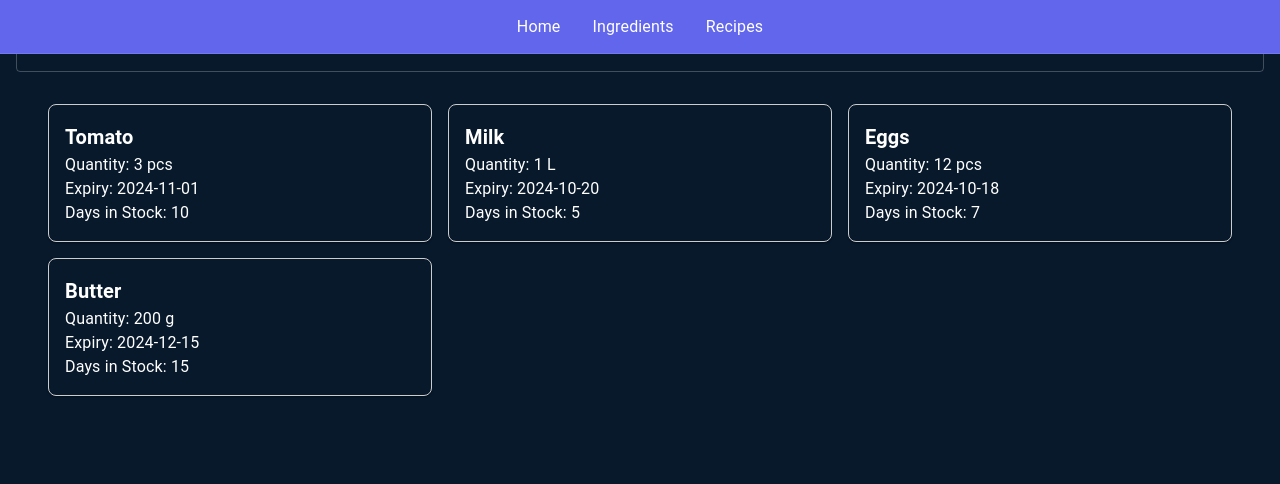
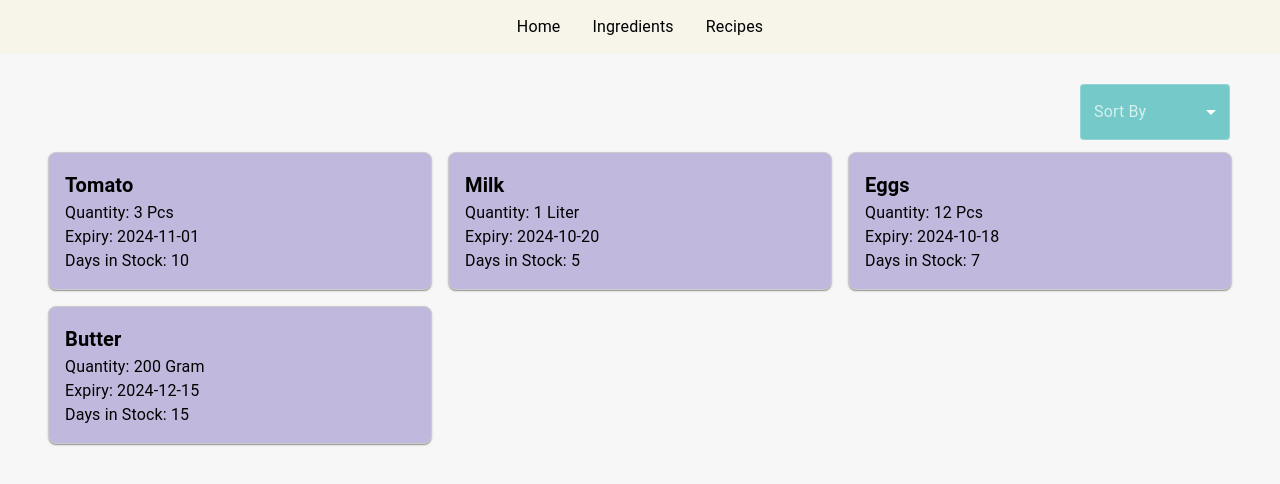
Before and after one commit to Theismol/P5-Food-Recognition, a React (Create React App) app in the folder frontend/: page /ingredients in a window 1280 px wide. Shown: the top 484 px of the page. Built offline with nearby package versions, Linux system fonts and the light colour scheme.

Commit message:
changed theme and made sortable

```diff
--- a/frontend/src/App.js
+++ b/frontend/src/App.js
@@ -6,18 +6,53 @@ import { Routes, Route } from "react-router-dom";
 import { ThemeProvider, createTheme } from '@mui/material/styles';
 import CssBaseline from '@mui/material/CssBaseline';
 
-
 const darkTheme = createTheme({
   palette: {
     mode: 'dark',
     primary: {
-          main: '#1769aa', // Adjust as needed
-          contrastText: '#fff', // Button text color
+      main: '#C0B9DD',
+      contrastText: '#000000', // Default text color
     },
     background: {
-          default: '#08192c', // Default background color for dark mode
-          paper: '#6166ed', // Paper background color
-          input: '#fff', // Input background color
+      default: '#F7F7F8',
+      paper: '#F7F4EA',
+    },
+  },
+  components: {
+    MuiButton: {
+      styleOverrides: {
+        root: {
+          color: '#000000', // Ensures button text is black
+        },
+      },
+    },
+    MuiListItemText: {
+      styleOverrides: {
+        primary: {
+          color: '#000000', // Ensures ListItemText in the drawer is black
+        },
+      },
+    },
+    MuiMenu: {
+      styleOverrides: {
+        paper: {
+          backgroundColor: '#75c9c8', // Background color for dropdown menu
+        },
+      },
+    },
+    MuiMenuItem: {
+      styleOverrides: {
+        root: {
+          color: '#000000', // Text color for each item in the dropdown menu
+        },
+      },
+    },
+    MuiSelect: {
+      styleOverrides: {
+        root: {
+          color: '#000000', // Default text color for Select
+        },
+      },
     },
   },
 });
@@ -31,9 +66,7 @@ function App() {
         <Route path="/recipes" element={<Recipes />} />
         <Route path="/ingredients" element={<Ingredients />} />
       </Routes>
-
     </ThemeProvider>
-
   );
 }
 
--- a/frontend/src/pages/home/Home.js
+++ b/frontend/src/pages/home/Home.js
@@ -5,10 +5,17 @@ import Drawer from '@mui/material/Drawer';
 import List from '@mui/material/List';
 import ListItem from '@mui/material/ListItem';
 import ListItemText from '@mui/material/ListItemText';
+import { useNavigate } from 'react-router-dom';
+
 
 const drawerHeight = 54; // Adjust the height as needed
 
 function Home() {
+  const navigate = useNavigate(); // useNavigate hook for navigation
+
+  const handleNavigation = (path) => {
+    navigate(path);
+  };
   return (
     <Box
       sx={{
@@ -53,13 +60,13 @@ function Home() {
           }}
         >
           <List sx={{ display: 'flex' }}>
-            <ListItem button sx={{ cursor: 'pointer' }}>
+            <ListItem button sx={{ cursor: 'pointer' }} onClick={() => handleNavigation('/')}>
               <ListItemText primary="Home" />
             </ListItem>
-            <ListItem button sx={{ cursor: 'pointer' }}>
+            <ListItem button sx={{ cursor: 'pointer' }} onClick={() => handleNavigation('/ingredients')}>
               <ListItemText primary="Ingredients" />
             </ListItem>
-            <ListItem button sx={{ cursor: 'pointer' }}>
+            <ListItem button sx={{ cursor: 'pointer' }} onClick={() => handleNavigation('/recipes')}>
               <ListItemText primary="Recipes" />
             </ListItem>
           </List>
--- a/frontend/src/pages/ingredients/Ingredients.js
+++ b/frontend/src/pages/ingredients/Ingredients.js
@@ -1,6 +1,5 @@
 import * as React from 'react';
 import Box from '@mui/material/Box';
-import Button from '@mui/material/Button';
 import Drawer from '@mui/material/Drawer';
 import List from '@mui/material/List';
 import ListItem from '@mui/material/ListItem';
@@ -11,26 +10,56 @@ import MenuItem from '@mui/material/MenuItem';
 import Select from '@mui/material/Select';
 import Grid from '@mui/material/Grid';
 import Typography from '@mui/material/Typography';
+import { useNavigate } from 'react-router-dom';
+
 
 const drawerHeight = 54; // Adjust the height as needed
 
-const ingredients = [
-    { name: 'Tomato', quantity: '3 pcs', expiry: '2024-11-01', daysInStock: 10 },
-    { name: 'Milk', quantity: '1 L', expiry: '2024-10-20', daysInStock: 5 },
-    { name: 'Eggs', quantity: '12 pcs', expiry: '2024-10-18', daysInStock: 7 },
-    { name: 'Butter', quantity: '200 g', expiry: '2024-12-15', daysInStock: 15 },
+const initialIngredients = [
+  { name: 'Tomato', quantity: 3, unit: 'Pcs', expiry: '2024-11-01', daysInStock: 10 },
+  { name: 'Milk', quantity: 1, unit: 'Liter', expiry: '2024-10-20', daysInStock: 5 },
+  { name: 'Eggs', quantity: 12, unit: 'Pcs', expiry: '2024-10-18', daysInStock: 7 },
+  { name: 'Butter', quantity: 200, unit: 'Gram', expiry: '2024-12-15', daysInStock: 15 },
 ];
 
 function Recipes() {
   const [sortOption, setSortOption] = React.useState('');
+  const [sortedIngredients, setSortedIngredients] = React.useState(initialIngredients);
+  const navigate = useNavigate(); // useNavigate hook for navigation
+
+
+  const handleNavigation = (path) => {
+    navigate(path);
+  };
 
   const handleChange = (event) => {
-        setSortOption(event.target.value);
+    const sortValue = event.target.value;
+    setSortOption(sortValue);
+
+    let sorted = [...initialIngredients];
+    if (sortValue === 'Quantity') {
+      // Sort by quantity in descending order
+      sorted.sort((a, b) => b.quantity - a.quantity);
+    } else if (sortValue === 'Expiry') {
+      // Sort by expiry date in ascending order (nearest expiry first)
+      sorted.sort((a, b) => new Date(a.expiry) - new Date(b.expiry));
+    }
+
+    setSortedIngredients(sorted);
   };
 
   return (
     <Box sx={{ minWidth: 200, margin: 2 }}>
-            <FormControl fullWidth>
+      <FormControl
+        fullWidth
+        sx={{
+          width: 150, // Adjust the width of the dropdown menu
+          position: 'absolute', // Position it absolutely within its parent container
+          right: 50, // Distance from the right edge
+          top: drawerHeight + 30, // Position it below the drawer
+          zIndex: 10,
+        }}
+      >
         <InputLabel id="sort-by-label">Sort By</InputLabel>
         <Select
           labelId="sort-by-label"
@@ -38,22 +67,39 @@ function Recipes() {
           value={sortOption}
           label="Sort By"
           onChange={handleChange}
+          sx={{
+            bgcolor: '#75c9c8', // Background color for the Select component
+            '&.Mui-focused': {
+              bgcolor: '#75c9c8', // Maintain background color when focused
+            },
+            '&:hover': {
+              bgcolor: '#75c9c8', // Maintain background color on hover
+            },
+          }}
+          MenuProps={{
+            PaperProps: {
+              sx: {
+                bgcolor: '#75c9c8', // Background color for dropdown
+              },
+            },
+          }}
         >
           <MenuItem value="Expiry">Expiry</MenuItem>
-                    <MenuItem value="Food group">Food group</MenuItem>
           <MenuItem value="Quantity">Quantity</MenuItem>
         </Select>
       </FormControl>
 
-            <Box sx={{ padding: 4 }}>
+      <Box sx={{ padding: 4, marginTop: 15 }}>
         <Grid container spacing={2}>
-                    {ingredients.map((ingredient, index) => (
+          {sortedIngredients.map((ingredient, index) => (
             <Grid item xs={12} sm={6} md={4} key={index}>
               <Box
                 sx={{
                   border: '1px solid #ccc',
                   borderRadius: 2,
                   padding: 2,
+                  backgroundColor: '#c0b9dd', // Restored background color
+                  color: '#000000', // Ensure text is black
                   boxShadow: 1,
                 }}
               >
@@ -61,7 +107,7 @@ function Recipes() {
                   {ingredient.name}
                 </Typography>
                 <Typography variant="body1">
-                                    Quantity: {ingredient.quantity}
+                  Quantity: {ingredient.quantity} {ingredient.unit}
                 </Typography>
                 <Typography variant="body1">
                   Expiry: {ingredient.expiry}
@@ -93,20 +139,22 @@ function Recipes() {
         <Box
           sx={{
             display: 'flex',
-                        justifyContent: 'center', // Center horizontally
-                        alignItems: 'center', // Center vertically
-                        width: '100%', // Take up the full width of the drawer
-                    }}
+            justifyContent: 'center',
+            alignItems: 'center',
+            width: '100%',
+          }}//
+          //
         >
+
           <List sx={{ display: 'flex' }}>
-                        <ListItem button sx={{ cursor: 'pointer' }}>
-                            <ListItemText primary="Home" />
+            <ListItem button sx={{ cursor: 'pointer' }} onClick={() => handleNavigation('/')}>
+              <ListItemText primary="Home" sx={{ color: '#000000' }} />
             </ListItem>
-                        <ListItem button sx={{ cursor: 'pointer' }}>
-                            <ListItemText primary="Ingredients" />
+            <ListItem button sx={{ cursor: 'pointer' }} onClick={() => handleNavigation('/ingredients')}>
+              <ListItemText primary="Ingredients" sx={{ color: '#000000' }} />
             </ListItem>
-                        <ListItem button sx={{ cursor: 'pointer' }}>
-                            <ListItemText primary="Recipes" />
+            <ListItem button sx={{ cursor: 'pointer' }} onClick={() => handleNavigation('/recipes')}>
+              <ListItemText primary="Recipes" sx={{ color: '#000000' }} />
             </ListItem>
           </List>
         </Box>
--- a/frontend/src/pages/recipes/Recipes.js
+++ b/frontend/src/pages/recipes/Recipes.js
@@ -1,6 +1,5 @@
 import * as React from 'react';
 import Box from '@mui/material/Box';
-import Button from '@mui/material/Button';
 import Drawer from '@mui/material/Drawer';
 import List from '@mui/material/List';
 import ListItem from '@mui/material/ListItem';
@@ -9,42 +8,29 @@ import FormControl from '@mui/material/FormControl';
 import InputLabel from '@mui/material/InputLabel';
 import MenuItem from '@mui/material/MenuItem';
 import Select from '@mui/material/Select';
+import { useNavigate } from 'react-router-dom';
 
 const drawerHeight = 54; // Adjust the height as needed
 
+function Recipes() {
+  const [sortOption, setSortOption] = React.useState('');
+  const navigate = useNavigate(); // useNavigate hook for navigation
 
+  const handleChange = (event) => {
+    setSortOption(event.target.value);
+  };
 
-
-function Recipes() {
-    const [sortOption, setSortOption] = React.useState('');
-
-    const handleChange = (event) => {
-      setSortOption(event.target.value);
-    };
+  const handleNavigation = (path) => {
+    navigate(path);
+  };
 
   return (
-    <Box sx={{ minWidth: 200, margin: 2 }}>
-      <FormControl fullWidth>
-        <InputLabel id="sort-by-label">Sort By</InputLabel>
-        <Select
-          labelId="sort-by-label"
-          id="sort-by"
-          value={sortOption}
-          label="Sort By"
-          onChange={handleChange}
-        >
-          <MenuItem value="Vegetarian">Vegetarian</MenuItem>
-          <MenuItem value="Dairy free">Dairy free</MenuItem>
-          <MenuItem value="Gluten free">Gluten free</MenuItem>
-
-
-        </Select>
-      </FormControl>
+    <Box sx={{ minWidth: 200 }}>
       <Drawer
         variant="permanent"
         anchor="top"
         sx={{
-          height: drawerHeight,
+          top: 0, // Ensure the drawer is positioned correctly at the top
           flexShrink: 0,
           [`& .MuiDrawer-paper`]: {
             height: drawerHeight,
@@ -52,31 +38,75 @@ function Recipes() {
             display: 'flex',
             justifyContent: 'center',
             overflow: 'hidden',
+            zIndex: 10, // Ensure the drawer is behind the dropdown
           },
         }}
       >
         <Box
           sx={{
             display: 'flex',
-            justifyContent: 'center', // Center horizontally
-            alignItems: 'center', // Center vertically
-            width: '100%', // Take up the full width of the drawer
+            justifyContent: 'center',
+            alignItems: 'center',
+            width: '100%',
           }}
         >
           <List sx={{ display: 'flex' }}>
-            <ListItem button sx={{ cursor: 'pointer' }}>
+            <ListItem button sx={{ cursor: 'pointer' }} onClick={() => handleNavigation('/home')}>
               <ListItemText primary="Home" />
             </ListItem>
-            <ListItem button sx={{ cursor: 'pointer' }}>
+            <ListItem button sx={{ cursor: 'pointer' }} onClick={() => handleNavigation('/ingredients')}>
               <ListItemText primary="Ingredients" />
             </ListItem>
-            <ListItem button sx={{ cursor: 'pointer' }}>
+            <ListItem button sx={{ cursor: 'pointer' }} onClick={() => handleNavigation('/recipes')}>
               <ListItemText primary="Recipes" />
             </ListItem>
           </List>
         </Box>
       </Drawer>
+
+      <Box sx={{ padding: 4, marginTop: drawerHeight, position: 'relative' }}>
+        <FormControl
+          sx={{
+            width: 150, // Adjust the width of the dropdown menu
+            position: 'absolute', // Position it absolutely within its parent container
+            right: 50, // Distance from the right edge
+            top: drawerHeight + 10, // Position it just below the drawer, adjust as necessary
+            zIndex: 10, // Ensure dropdown is above drawer
+          }}
+        >
+          <InputLabel id="sort-by-label">Sort By</InputLabel>
+          <Select
+            labelId="sort-by-label"
+            id="sort-by"
+            value={sortOption}
+            label="Sort By"
+            onChange={handleChange}
+            sx={{
+              bgcolor: '#75c9c8', // Background color for the Select component
+              '&.Mui-focused': {
+                bgcolor: '#75c9c8', // Maintain background color when focused
+              },
+              '&:hover': {
+                bgcolor: '#75c9c8', // Maintain background color on hover
+              },
+            }}
+            MenuProps={{
+              PaperProps: {
+                sx: {
+                  bgcolor: '#75c9c8', // Background color for dropdown
+                  border: '1px solid #75c9c8', // Edge color for dropdown
+                },
+              },
+            }}
+          >
+            <MenuItem value="Vegetarian" sx={{ color: '#000000' }}>Vegetarian</MenuItem>
+            <MenuItem value="Dairy free" sx={{ color: '#000000' }}>Dairy free</MenuItem>
+            <MenuItem value="Gluten free" sx={{ color: '#000000' }}>Gluten free</MenuItem>
+          </Select>
+        </FormControl>
+      </Box>
     </Box>
   );
 }
+
 export default Recipes;
```
Lines whose indentation alone changed are shown as unchanged.
